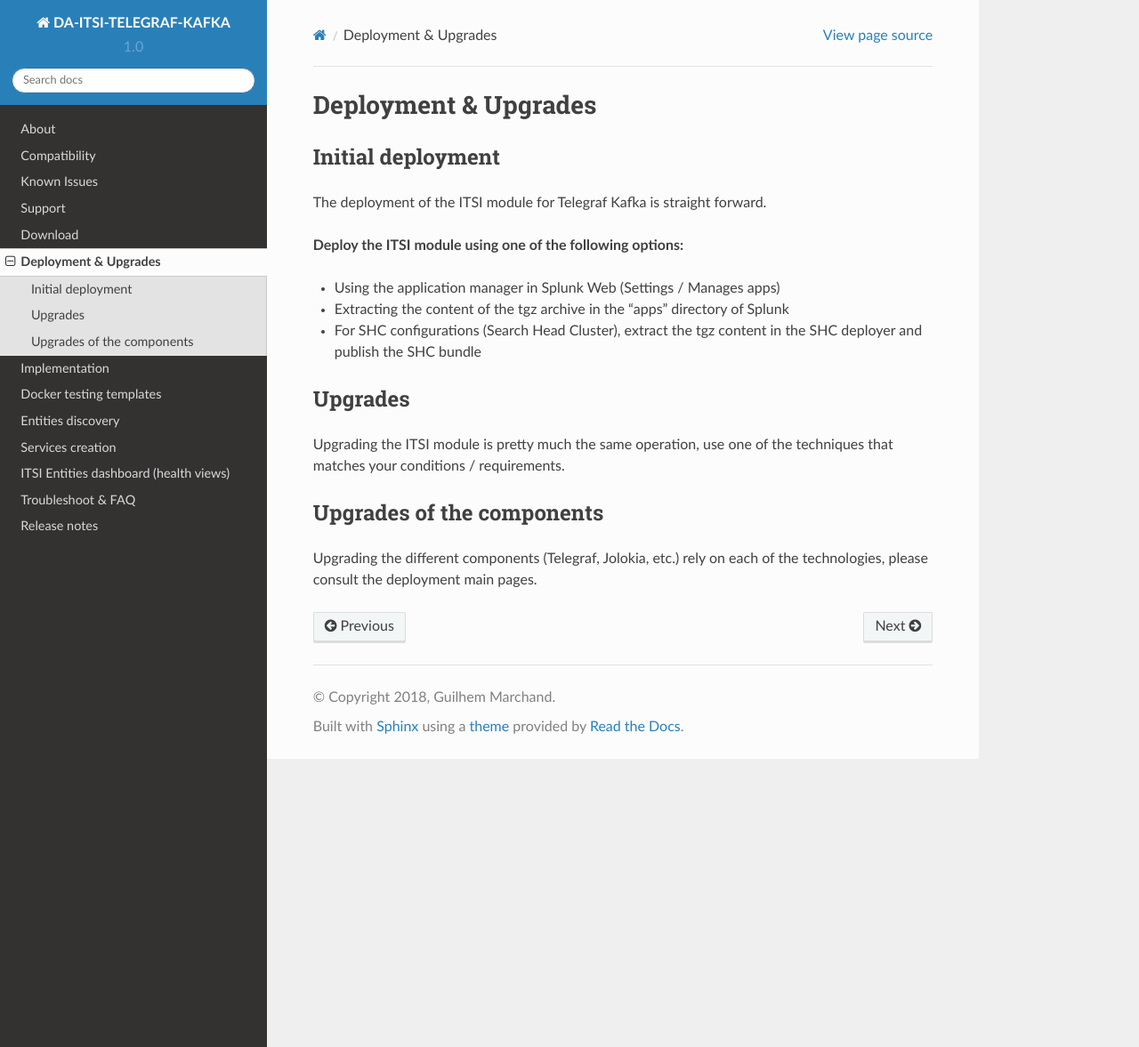
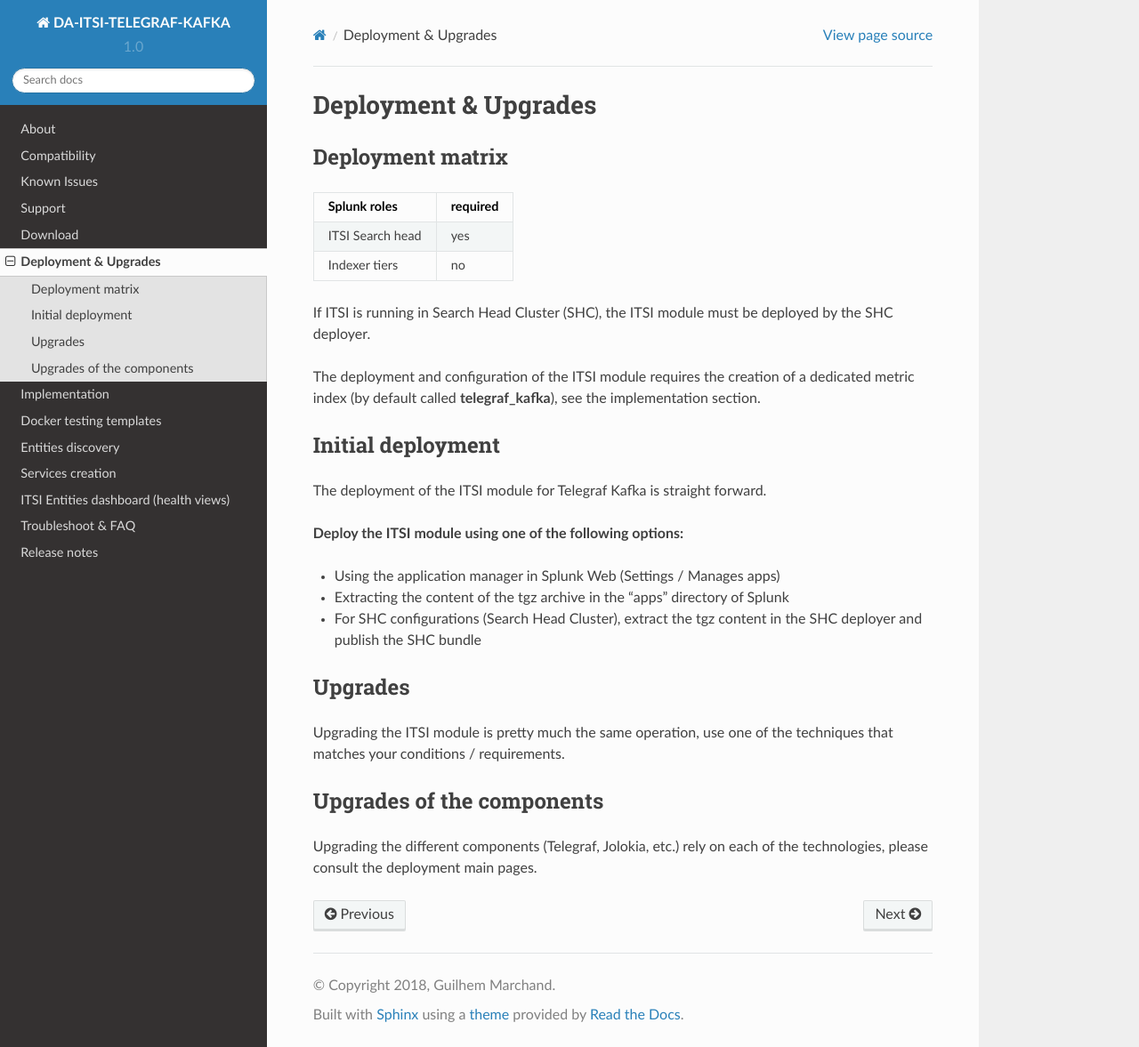
Before and after one commit to guilhemmarchand/DA-ITSI-TELEGRAF-KAFKA, a Sphinx documentation site: the page built from docs/deployment.rst, in a window 1280 px wide and 1177 px high. Shown: the whole window at 89% size. Built offline with Sphinx 7.4.7 and the Read the Docs theme 2.0.0, drawn with Linux system fonts in a browser that asks for light colours.

Commit message:
docs update

```diff
--- a/docs/about.rst
+++ b/docs/about.rst
@@ -24,3 +24,7 @@
 - Builtin entities discovery for Zookeeper servers, Kafka brokers, Kafka connect nodes, Kafka connect source and sink tasks, Kafka-monitor, Kafka topics
 - Services templates and KPI base searches for Zookeeper, Kafka brokers, Kafka connect and source/sink tasks, Kafka LinkedIn monitor, Kafka topics
 - Rich entity health views to manage Operating System metrics ingested in the Splunk metric store
+
+.. image:: img/draw.io/overview_diagram.png
+   :alt: overview_diagram
+   :align: center
--- a/docs/deployment.rst
+++ b/docs/deployment.rst
@@ -1,5 +1,20 @@
 Deployment & Upgrades
 #####################
+
+Deployment matrix
+=================
+
++----------------------+---------------------+
+| Splunk roles         | required            |
++======================+=====================+
+| ITSI Search head     |   yes               |
++----------------------+---------------------+
+| Indexer tiers        |   no                |
++----------------------+---------------------+
+
+If ITSI is running in Search Head Cluster (SHC), the ITSI module must be deployed by the SHC deployer.
+
+The deployment and configuration of the ITSI module requires the creation of a dedicated metric index (by default called **telegraf_kafka**), see the implementation section.
 
 Initial deployment
 ==================
```
